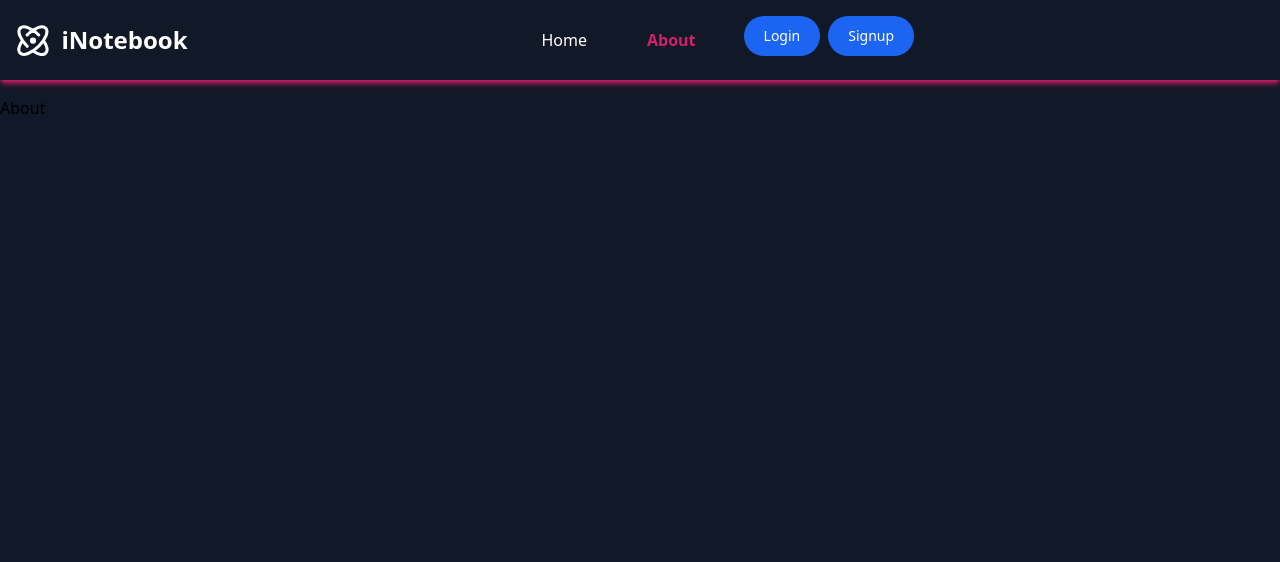
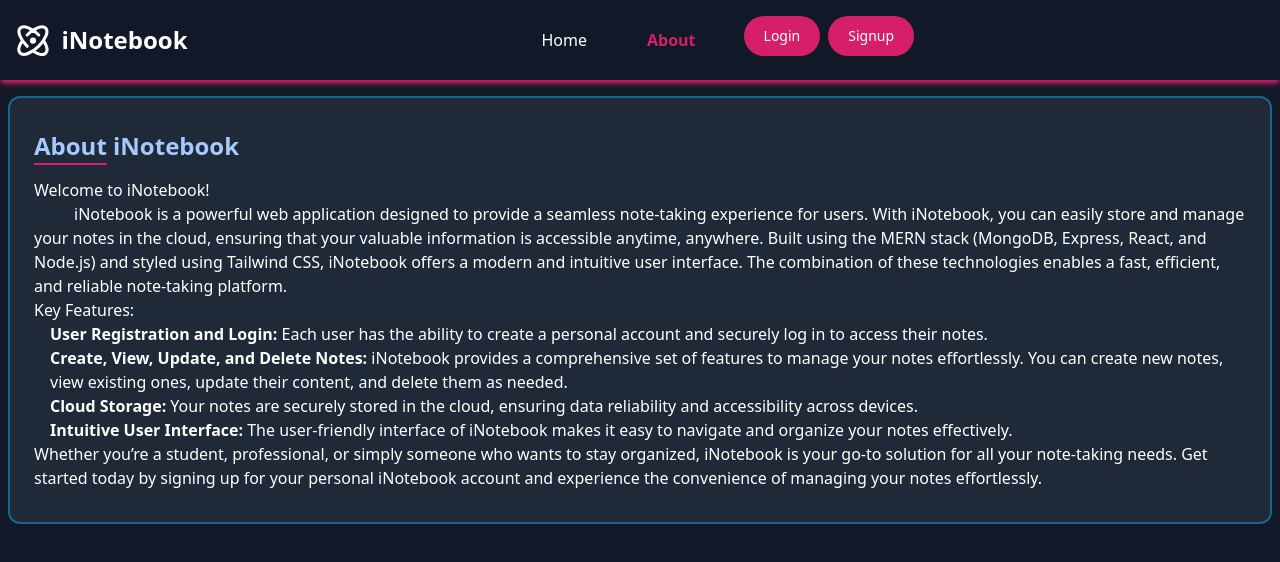
Before and after one commit to keerthan-ns/iNotebook, a React (Vite) app: page /about in a window 1280 px wide. Shown: the top 562 px of the page. Built offline with nearby package versions, Linux system fonts and the light colour scheme.

Commit message:
[fix]fetching[add]loading spinner

```diff
--- a/src/components/About.jsx
+++ b/src/components/About.jsx
@@ -1,12 +1,32 @@
-import { useContext,useEffect } from "react"
-import noteContext from "../context/notes/noteContext"
 
 export default function About() {
-
-
   return (
     <>
-      About
+      <div className="mx-2 flex flex-col gap-4 px-6 py-8 rounded-xl border-2 border-sky-500/50 bg-gray-800 backdrop-blur">
+        <h1 className="text-2xl font-bold text-blue-300 after:content-['_iNotebook']">
+          <span className="underline underline-offset-8 decoration-7 decoration-pink-600">
+              About
+          </span>
+        </h1>
+        <div className="text-white">
+          <p>Welcome to iNotebook!</p>
+          <p className="indent-10 text-jusitfy">
+            iNotebook is a powerful web application designed to provide a seamless note-taking experience for users. With iNotebook, you can easily store and manage your notes in the cloud, ensuring that your valuable information is accessible anytime, anywhere.
+            Built using the MERN stack (MongoDB, Express, React, and Node.js) and styled using Tailwind CSS, iNotebook offers a modern and intuitive user interface. The combination of these technologies enables a fast, efficient, and reliable note-taking platform.
+          </p>
+          Key Features:
+          <ol className="pl-4">
+              <li><strong>User Registration and Login:</strong> Each user has the ability to create a personal account and securely log in to access their notes.</li>
+              <li><strong>Create, View, Update, and Delete Notes:</strong> iNotebook provides a comprehensive set of features to manage your notes effortlessly. You can create new notes, view existing ones, update their content, and delete them as needed.</li>
+              <li><strong>Cloud Storage:</strong> Your notes are securely stored in the cloud, ensuring data reliability and accessibility across devices.</li>
+              <li><strong>Intuitive User Interface:</strong> The user-friendly interface of iNotebook makes it easy to navigate and organize your notes effectively.</li>
+          </ol>
+          <p>
+          Whether you’re a student, professional, or simply someone who wants to stay organized, iNotebook is your go-to solution for all your note-taking needs.
+          Get started today by signing up for your personal iNotebook account and experience the convenience of managing your notes effortlessly.
+          </p>
+        </div>
+      </div>
     </>
   )
 }
--- a/src/components/AddNote.jsx
+++ b/src/components/AddNote.jsx
@@ -2,17 +2,21 @@ import { Button, Label, TextInput, Textarea } from "flowbite-react"
 import { useContext, useState } from "react";
 import noteContext from "../context/notes/noteContext";
 import PropTypes from "prop-types"
+import Spinner from "./Spinner";
 
 export default function AddNote(props) {
   const context = useContext(noteContext)
   const {addNote} = context
+  const [addingNote, setAddingNote] = useState(false)
   const [note, setNote] = useState({title:"",description:"",tag:""})
 
   const handleClick=async (e)=>{
+    setAddingNote(true)
     e.preventDefault()
     await addNote(note.title,note.description,note.tag)
     setNote({title:"",description:"",tag:""})
     props.showAlert("Success","New note added !")
+    setAddingNote(false)
   }
 
   const handleChange=(e)=>{
@@ -47,7 +51,7 @@ export default function AddNote(props) {
             </div>
             <TextInput id="tag" placeholder="Enter the notes tag" type="text" value={note.tag} onChange={handleChange}/>
           </div>
-          <Button disabled={note.title.length<3 || note.description.length<6} type="submit" className="disabled:bg-pink-300 disabled:text-black bg-pink-600" onClick={handleClick}>Add note</Button>
+          <Button disabled={note.title.length<3 || note.description.length<6 || note.tag.length<2} type="submit" className="disabled:bg-pink-300 disabled:text-black bg-pink-600" onClick={handleClick}>{addingNote && <Spinner size={"4"}/>}Add note</Button>
         </form>
       </div>
   )
--- a/src/components/Login.jsx
+++ b/src/components/Login.jsx
@@ -6,6 +6,20 @@ import PropTypes from "prop-types"
 export default function Login(props) {
     let navigate = useNavigate()
     const [credentials, setCredentials] = useState({email:"",password:""})
+    const getUserInfo=async()=>{
+        console.log(localStorage.getItem("token"))
+        const response = await fetch("http://localhost:5000/api/auth/getuser",{
+            method:'POST',
+            headers:{
+                'Content-type':'application/json',
+                'auth-token': localStorage.getItem("token")
+            },
+        })
+        const json = await response.json()
+        console.log(json)
+        localStorage.setItem("name",json.name)
+        localStorage.setItem("email",json.email)
+    }
     const handleSubmit=async (e)=>{
         e.preventDefault()
         const response = await fetch("http://localhost:5000/api/auth/login",{
@@ -18,8 +32,8 @@ export default function Login(props) {
         const json = await response.json()
         if(json.success){
             localStorage.setItem("token",json.authtoken)
-            console.log(json.authtoken)
             navigate('/')
+            await getUserInfo()
             props.showAlert("Success","You are logged in")
         }
         else
--- a/src/components/Navbar.jsx
+++ b/src/components/Navbar.jsx
@@ -34,8 +34,8 @@ export default function Navbar() {
                             </li>
                             {!localStorage.getItem("token")?
                                 <li className='flex justify-between'>
-                                    <Link to="/login" className="text-white bg-blue-700 hover:bg-blue-800 focus:outline-none focus:ring-4 focus:ring-blue-300 font-medium rounded-full text-sm px-5 py-2.5 text-center mr-2 mb-2 dark:bg-blue-600 dark:hover:bg-blue-700 dark:focus:ring-blue-800">Login</Link>
-                                    <Link to="/signup" className="text-white bg-blue-700 hover:bg-blue-800 focus:outline-none focus:ring-4 focus:ring-blue-300 font-medium rounded-full text-sm px-5 py-2.5 text-center mr-2 mb-2 dark:bg-blue-600 dark:hover:bg-blue-700 dark:focus:ring-blue-800">Signup</Link>
+                                    <Link to="/login" onClick={toggleNavbar} className="text-white outline-none hover:ring-4 font-medium rounded-full text-sm px-5 py-2.5 text-center mr-2 mb-2 bg-pink-600 hover:bg-pink-700 hover:ring-blue-300">Login</Link>
+                                    <Link to="/signup" onClick={toggleNavbar} className="text-white outline-none hover:ring-4 font-medium rounded-full text-sm px-5 py-2.5 text-center mr-2 mb-2 bg-pink-600 hover:bg-pink-700 hover:ring-blue-300">Signup</Link>
                                 </li>:
                                 <li>
                                     <div className="flex items-center justify-end md:order-2">
@@ -45,8 +45,8 @@ export default function Navbar() {
                                         </button>
                                         <div className="z-50 hidden my-4 text-base list-none bg-white divide-y divide-gray-100 rounded-lg shadow dark:bg-gray-700 dark:divide-gray-600" id="user-dropdown">
                                             <div className="px-4 py-3">
-                                            <span className="block text-sm text-gray-900 dark:text-white">Bonnie Green</span>
-                                            <span className="block text-sm  text-gray-500 truncate dark:text-gray-400">name@flowbite.com</span>
+                                            <span className="block text-sm text-gray-900 dark:text-white">{localStorage.getItem("name")}</span>
+                                            <span className="block text-sm  text-gray-500 truncate dark:text-gray-400">{localStorage.getItem("email")}</span>
                                             </div>
                                             <ul className="py-2" aria-labelledby="user-menu-button">
                                                 <li>
--- a/src/components/Signup.jsx
+++ b/src/components/Signup.jsx
@@ -6,6 +6,18 @@ import PropTypes from "prop-types"
 export default function Signup(props) {
     let navigate = useNavigate()
     const [credentials, setCredentials] = useState({name:"",email:"",password:""})
+    const getUserInfo=async()=>{
+        const response = await fetch("http://localhost:5000/api/auth/getuser",{
+            method:'POST',
+            headers:{
+                'Content-type':'application/json',
+                'auth-token': localStorage.getItem("token")
+            },
+        })
+        const json = await response.json()
+        localStorage.setItem("name",json.name)
+        localStorage.setItem("email",json.email)
+    }
     const handleSubmit=async (e)=>{
         e.preventDefault()
         const response = await fetch("http://localhost:5000/api/auth/createuser",{
@@ -18,7 +30,7 @@ export default function Signup(props) {
         const json = await response.json()
         if(json.success){
             localStorage.setItem("token",json.authtoken)
-            console.log(json.authtoken)
+            await getUserInfo()
             navigate('/')
             props.showAlert("Success","iNotebook account created")
         }
--- /dev/null
+++ b/src/components/Spinner.jsx
@@ -0,0 +1,19 @@
+import PropTypes from 'prop-types'
+
+export default function Spinner(props) {
+  return (
+    <div className="flex items-center justify-center">
+        <div role="status">
+            <svg aria-hidden="true" className={`inline w-${props.size} h-${props.size} mr-2 text-gray-200 animate-spin dark:text-gray-600 fill-pink-600`} viewBox="0 0 100 101" fill="none" xmlns="http://www.w3.org/2000/svg">
+                <path d="M100 50.5908C100 78.2051 77.6142 100.591 50 100.591C22.3858 100.591 0 78.2051 0 50.5908C0 22.9766 22.3858 0.59082 50 0.59082C77.6142 0.59082 100 22.9766 100 50.5908ZM9.08144 50.5908C9.08144 73.1895 27.4013 91.5094 50 91.5094C72.5987 91.5094 90.9186 73.1895 90.9186 50.5908C90.9186 27.9921 72.5987 9.67226 50 9.67226C27.4013 9.67226 9.08144 27.9921 9.08144 50.5908Z" fill="currentColor"/>
+                <path d="M93.9676 39.0409C96.393 38.4038 97.8624 35.9116 97.0079 33.5539C95.2932 28.8227 92.871 24.3692 89.8167 20.348C85.8452 15.1192 80.8826 10.7238 75.2124 7.41289C69.5422 4.10194 63.2754 1.94025 56.7698 1.05124C51.7666 0.367541 46.6976 0.446843 41.7345 1.27873C39.2613 1.69328 37.813 4.19778 38.4501 6.62326C39.0873 9.04874 41.5694 10.4717 44.0505 10.1071C47.8511 9.54855 51.7191 9.52689 55.5402 10.0491C60.8642 10.7766 65.9928 12.5457 70.6331 15.2552C75.2735 17.9648 79.3347 21.5619 82.5849 25.841C84.9175 28.9121 86.7997 32.2913 88.1811 35.8758C89.083 38.2158 91.5421 39.6781 93.9676 39.0409Z" fill="currentFill"/>
+            </svg>
+            <span className="sr-only">Loading...</span>
+        </div>
+      </div>
+  )
+}
+
+Spinner.propTypes = {
+  size: PropTypes.string,
+}
```
Also changed, not shown: src/components/Notes.jsx (+11 -3 lines).
